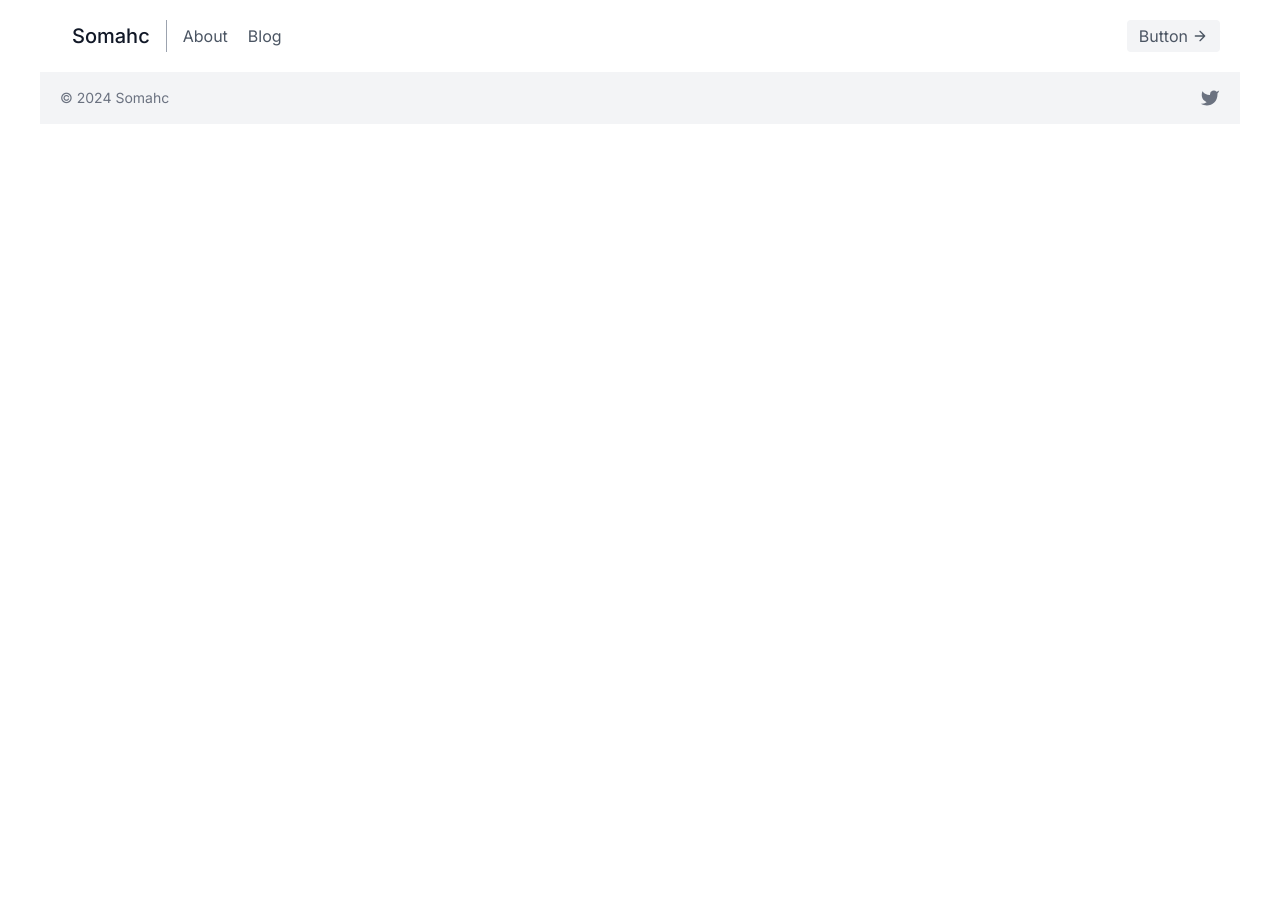
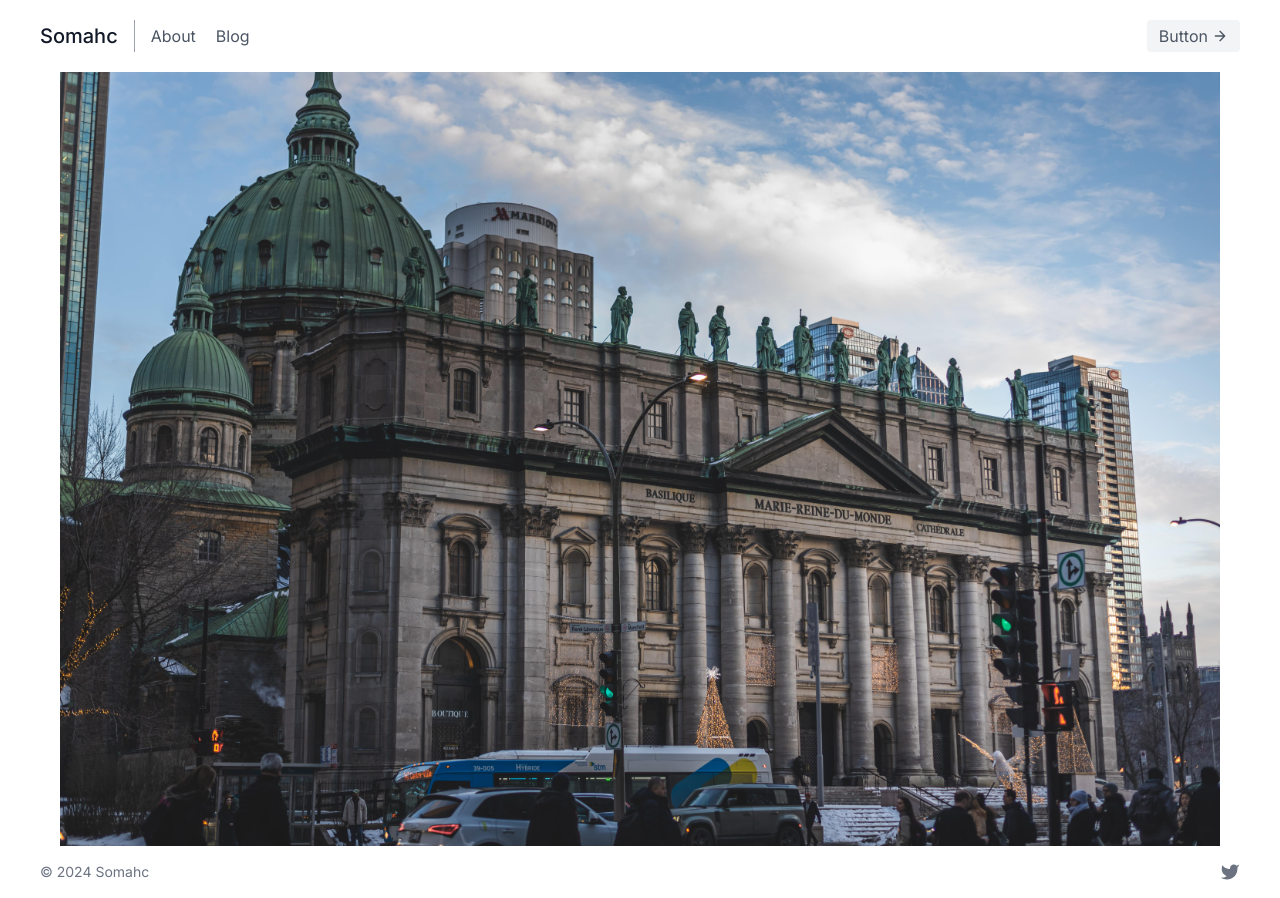
Before and after one commit to Somahc/nextjs-portfolio, a Next.js app: page / in a window 1280 px wide. Before the commit the page ends 800 px from the top, so only its background shows below. Built offline with nearby package versions, Linux system fonts and the light colour scheme.

Commit message:
写真追加、ヘッダーフッター微調整

```diff
--- a/src/app/layout.tsx
+++ b/src/app/layout.tsx
@@ -2,6 +2,8 @@ import Footer from "@/app/_components/footer";
 import { CMS_NAME, HOME_OG_IMAGE_URL } from "@/lib/constants";
 import type { Metadata } from "next";
 import { Inter } from "next/font/google";
+import Container from "@/app/_components/container";
+
 
 import "./globals.css";
 
@@ -21,7 +23,7 @@ export default function RootLayout({
   children: React.ReactNode;
 }>) {
   return (
-    <html lang="en">
+    <html lang="jp">
       <head>
         <link
           rel="apple-touch-icon"
@@ -55,10 +57,46 @@ export default function RootLayout({
         <meta name="theme-color" content="#000" />
         <link rel="alternate" type="application/rss+xml" href="/feed.xml" />
       </head>
-      <body className={inter.className}>
-        <div className="min-h-screen">{children}</div>
-        {/* <Footer /> */}
-      </body>
+
+
+        <body className={inter.className}>
+          <Container>
+            <header className="text-gray-600 body-font">
+              <div className="container mx-auto flex flex-wrap py-5 flex-col md:flex-row items-center">
+                <a className="flex title-font font-medium items-center text-gray-900 mb-4 md:mb-0">
+                  <span className="text-xl">Somahc</span>
+                </a>
+                <nav className="md:mr-auto md:ml-4 md:py-1 md:pl-4 md:border-l md:border-gray-400	flex flex-wrap items-center text-base justify-center">
+                  <a className="mr-5 hover:text-gray-900">About</a>
+                  <a className="mr-5 hover:text-gray-900">Blog</a>
+                </nav>
+                <button className="inline-flex items-center bg-gray-100 border-0 py-1 px-3 focus:outline-none hover:bg-gray-200 rounded text-base mt-4 md:mt-0">Button
+                  <svg fill="none" stroke="currentColor" stroke-linecap="round" stroke-linejoin="round" stroke-width="2" className="w-4 h-4 ml-1" viewBox="0 0 24 24">
+                    <path d="M5 12h14M12 5l7 7-7 7"></path>
+                  </svg>
+                </button>
+              </div>
+            </header>
+
+            <div className="">{children}</div>
+            {/* <Footer /> */}
+            <footer className="text-gray-600 body-font">
+              <div className="">
+                <div className="container mx-auto py-4 flex flex-wrap flex-col sm:flex-row">
+                  <p className="text-gray-500 text-sm text-center sm:text-left">© 2024 Somahc
+                  </p>
+                  <span className="inline-flex sm:ml-auto sm:mt-0 mt-2 justify-center sm:justify-start">
+                    <a className="ml-3 text-gray-500">
+                      <svg fill="currentColor" stroke-linecap="round" stroke-linejoin="round" stroke-width="2" className="w-5 h-5" viewBox="0 0 24 24">
+                        <path d="M23 3a10.9 10.9 0 01-3.14 1.53 4.48 4.48 0 00-7.86 3v1A10.66 10.66 0 013 4s-4 9 5 13a11.64 11.64 0 01-7 2c9 5 20 0 20-11.5a4.5 4.5 0 00-.08-.83A7.72 7.72 0 0023 3z"></path>
+                      </svg>
+                    </a>
+                  </span>
+                </div>
+              </div>
+            </footer>
+          </Container>
+        </body>
     </html>
   );
 }
--- a/src/app/page.tsx
+++ b/src/app/page.tsx
@@ -3,7 +3,8 @@ import { HeroPost } from "@/app/_components/hero-post";
 import { Intro } from "@/app/_components/intro";
 import { MoreStories } from "@/app/_components/more-stories";
 import { getAllPosts } from "@/lib/api";
-
+import Image from "next/image";
+import homeImage from "../../src/public/home_pic.jpg";
 export default function Index() {
   const allPosts = getAllPosts();
 
@@ -13,25 +14,12 @@ export default function Index() {
 
   return (
     <main>
-      <Container>
-      <header className="text-gray-600 body-font">
-        <div className="container mx-auto flex flex-wrap p-5 flex-col md:flex-row items-center">
-          <a className="flex title-font font-medium items-center text-gray-900 mb-4 md:mb-0">
-            <span className="ml-3 text-xl">Somahc</span>
-          </a>
-          <nav className="md:mr-auto md:ml-4 md:py-1 md:pl-4 md:border-l md:border-gray-400	flex flex-wrap items-center text-base justify-center">
-            <a className="mr-5 hover:text-gray-900">About</a>
-            <a className="mr-5 hover:text-gray-900">Blog</a>
-          </nav>
-          <button className="inline-flex items-center bg-gray-100 border-0 py-1 px-3 focus:outline-none hover:bg-gray-200 rounded text-base mt-4 md:mt-0">Button
-            <svg fill="none" stroke="currentColor" stroke-linecap="round" stroke-linejoin="round" stroke-width="2" className="w-4 h-4 ml-1" viewBox="0 0 24 24">
-              <path d="M5 12h14M12 5l7 7-7 7"></path>
-            </svg>
-          </button>
-        </div>
-      </header>
 
-
+        <Image
+          className="px-5"
+          src={homeImage}
+          alt="ホーム写真"
+        />
         {/* <Intro /> */}
         {/* <HeroPost
           title={heroPost.title}
@@ -42,22 +30,6 @@ export default function Index() {
           excerpt={heroPost.excerpt}
         />
         {morePosts.length > 0 && <MoreStories posts={morePosts} />} */}
-        <footer className="text-gray-600 body-font">
-          <div className="bg-gray-100">
-            <div className="container mx-auto py-4 px-5 flex flex-wrap flex-col sm:flex-row">
-              <p className="text-gray-500 text-sm text-center sm:text-left">© 2024 Somahc
-              </p>
-              <span className="inline-flex sm:ml-auto sm:mt-0 mt-2 justify-center sm:justify-start">
-                <a className="ml-3 text-gray-500">
-                  <svg fill="currentColor" stroke-linecap="round" stroke-linejoin="round" stroke-width="2" className="w-5 h-5" viewBox="0 0 24 24">
-                    <path d="M23 3a10.9 10.9 0 01-3.14 1.53 4.48 4.48 0 00-7.86 3v1A10.66 10.66 0 013 4s-4 9 5 13a11.64 11.64 0 01-7 2c9 5 20 0 20-11.5a4.5 4.5 0 00-.08-.83A7.72 7.72 0 0023 3z"></path>
-                  </svg>
-                </a>
-              </span>
-            </div>
-          </div>
-        </footer>
-      </Container>
     </main>
   );
 }
```
Also changed, not shown: src/public/home_pic.jpg (added).
